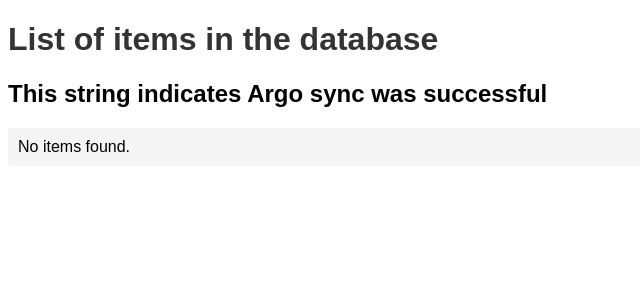
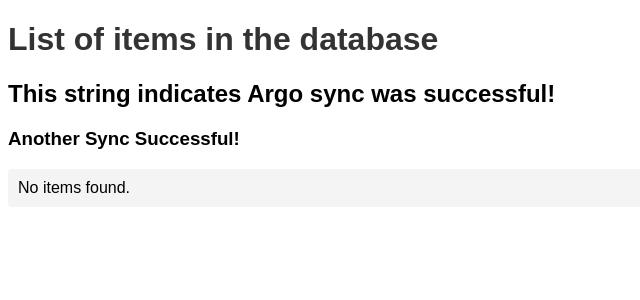
Before and after one commit to PranayV66/flask-kubernetes-app, a Flask app: page / in a window 1280 px wide. Shown: the top 300 px of the page, without its empty margins (0-640 px from the left). Run offline with Flask 2, Linux system fonts and the light colour scheme; data that the repository does not hold is empty.

Commit message:
changed index.html again

```diff
--- a/frontend/templates/index.html
+++ b/frontend/templates/index.html
@@ -6,7 +6,8 @@
 </head>
 <body>
     <h1>List of items in the database</h1>
-    <h2>This string indicates Argo sync was successful</h2>
+    <h2>This string indicates Argo sync was successful!</h2>
+    <h3>Another Sync Successful!</h3>
     <ul>
         {% for item in items %}
             <li>{{ item.name }}: {{ item.value }}</li>
```
